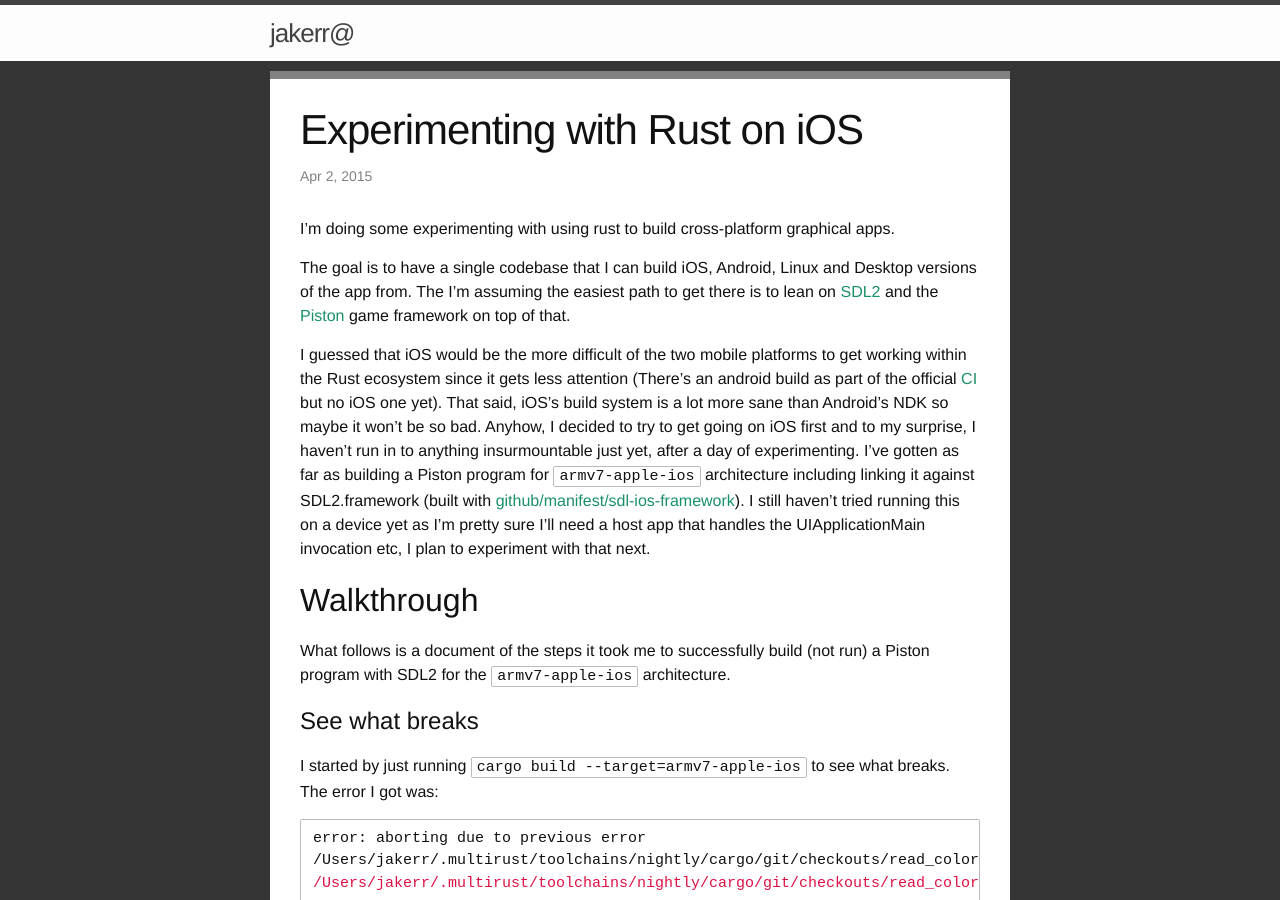
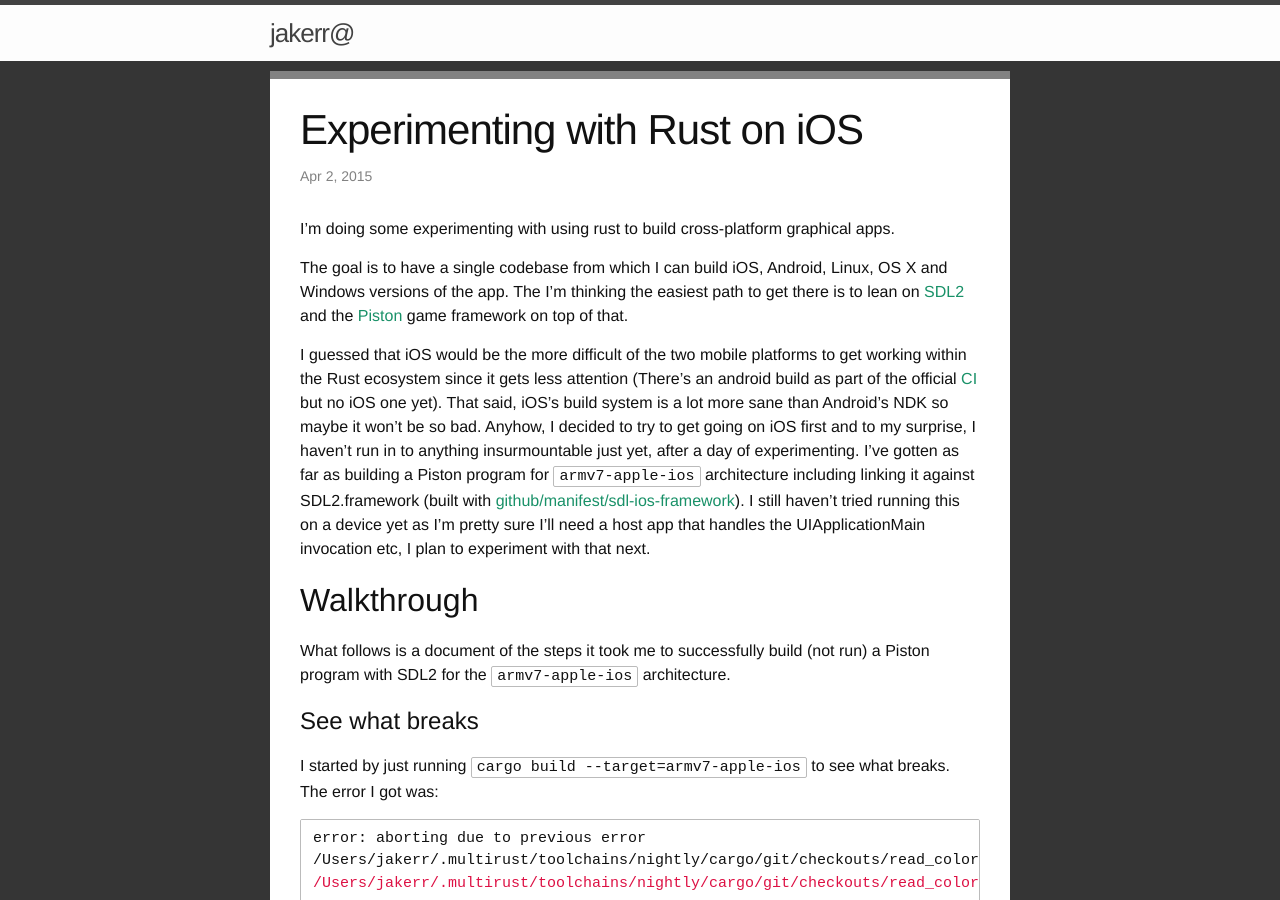
Before and after one commit to jakerr/jakerr.github.io, a Jekyll site: the page built from _posts/2015-04-02-experimenting-with-rust-ios.markdown, in a window 1280 px wide and 900 px high. Built offline with Jekyll 4.4.1, drawn with Linux system fonts in a browser that asks for light colours.

Commit message:
Be more specific than 'Desktop'

```diff
--- a/_posts/2015-04-02-experimenting-with-rust-ios.markdown
+++ b/_posts/2015-04-02-experimenting-with-rust-ios.markdown
@@ -8,8 +8,8 @@
 I'm doing some experimenting with using rust to build cross-platform graphical
 apps.
 
-The goal is to have a single codebase that I can build iOS, Android, Linux and
-Desktop versions of the app from. The I'm assuming the easiest path to get
+The goal is to have a single codebase from which I can build iOS, Android, Linux, OS X and
+Windows versions of the app. The I'm thinking the easiest path to get
 there is to lean on [SDL2](https://wiki.libsdl.org/FrontPage) and the
 [Piston](http://www.piston.rs) game framework on top of that.
 
```
